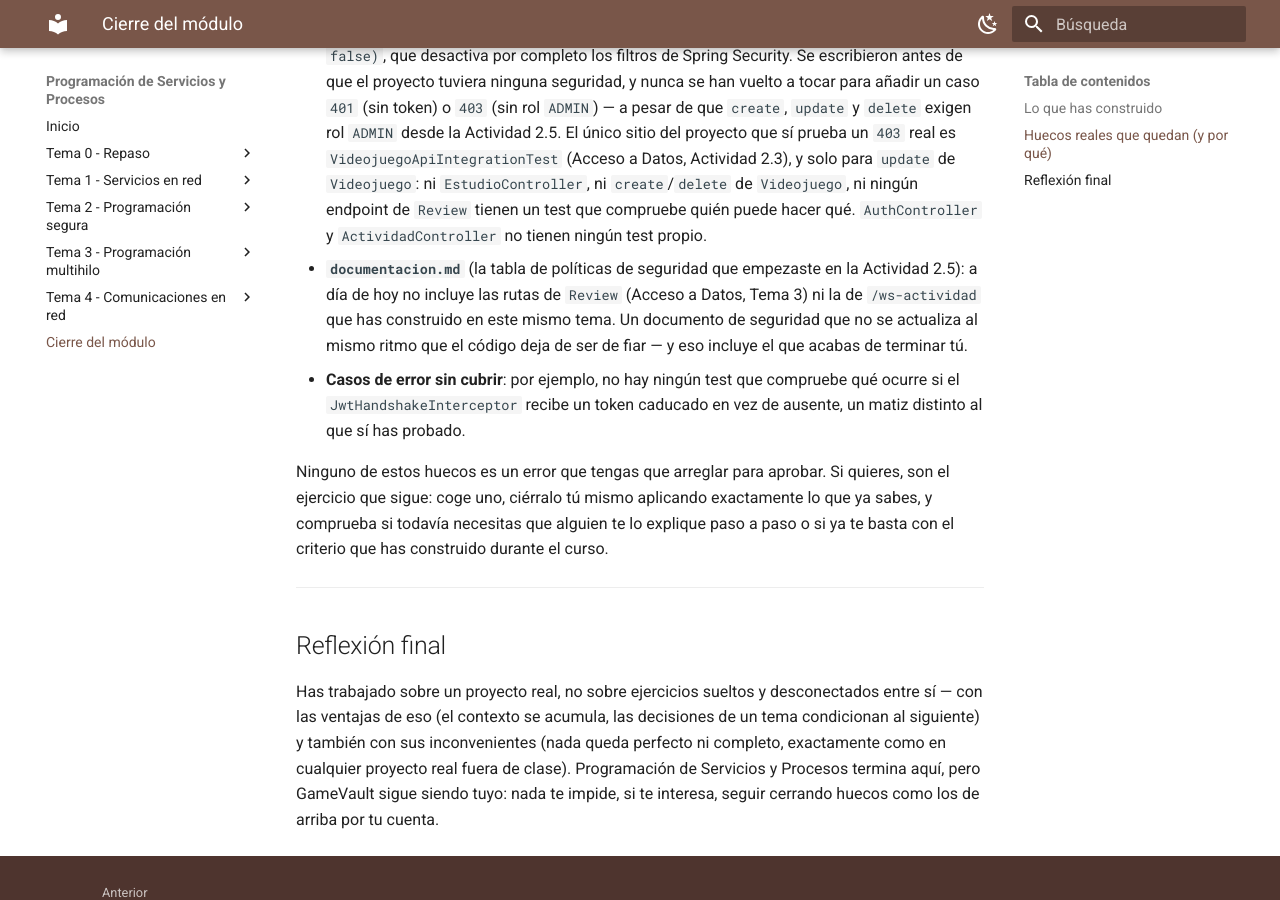
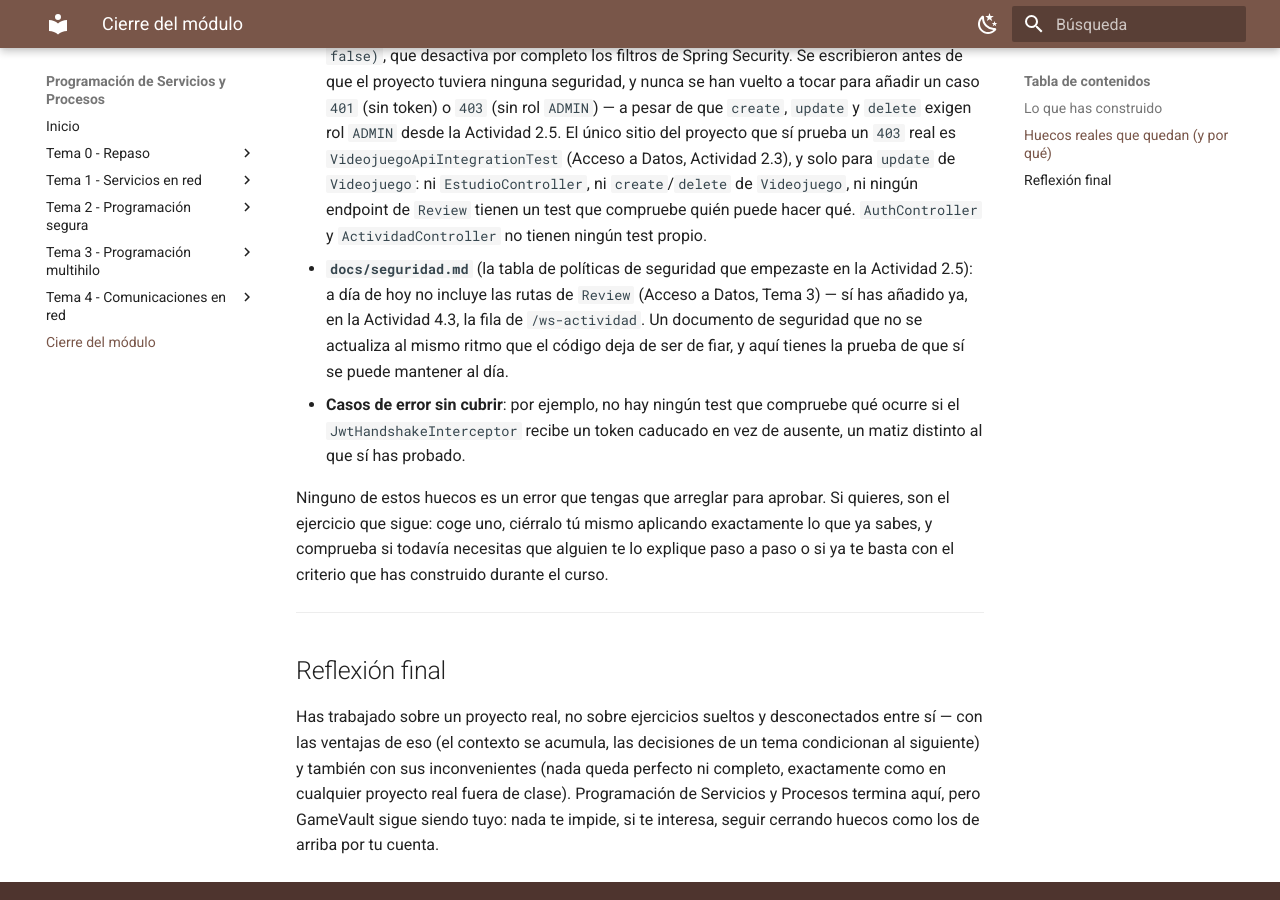
Before and after one commit to aitorventura/programacion-servicios-procesos, an MkDocs documentation site: the page built from docs/cierre.md, in a window 1280 px wide and 900 px high, scrolled down 1051 px. Built offline with MkDocs 1.6.1 and Material for MkDocs 9.7.7, drawn with Linux system fonts in a browser that asks for light colours.

Commit message:
Corrige README (Tema 4 renombrado) y cierre.md (nombre real de docs/seguridad.md, hueco de WebSocket ya resuelto)

```diff
--- a/docs/cierre.md
+++ b/docs/cierre.md
@@ -21,7 +21,7 @@ Un mismo proyecto, una API que ha pasado de leerse a mano con `curl` a estar ase
 Tu GameVault, tal como queda hoy, no está completo — y no es un descuido. El objetivo del módulo no era que repitieras la misma tarea (un test más, un endpoint más, una regla de seguridad más) sobre cada rincón del proyecto hasta agotarlo: era que entendieras cada patrón una vez, lo aplicaras un par de veces con criterio propio, y supieras reconocerlo la próxima vez que haga falta. Eso deja huecos a propósito — estos son reales, verificados sobre tu propio código, no hipotéticos:
 
 - **Tests que no se actualizaron cuando llegó la seguridad**: `VideojuegoControllerTest` y `EstudioControllerTest` (Actividad 1.3) usan `@AutoConfigureMockMvc(addFilters = false)`, que desactiva por completo los filtros de Spring Security. Se escribieron antes de que el proyecto tuviera ninguna seguridad, y nunca se han vuelto a tocar para añadir un caso `401` (sin token) o `403` (sin rol `ADMIN`) — a pesar de que `create`, `update` y `delete` exigen rol `ADMIN` desde la Actividad 2.5. El único sitio del proyecto que sí prueba un `403` real es `VideojuegoApiIntegrationTest` (Acceso a Datos, Actividad 2.3), y solo para `update` de `Videojuego`: ni `EstudioController`, ni `create`/`delete` de `Videojuego`, ni ningún endpoint de `Review` tienen un test que compruebe quién puede hacer qué. `AuthController` y `ActividadController` no tienen ningún test propio.
-- **`documentacion.md`** (la tabla de políticas de seguridad que empezaste en la Actividad 2.5): a día de hoy no incluye las rutas de `Review` (Acceso a Datos, Tema 3) ni la de `/ws-actividad` que has construido en este mismo tema. Un documento de seguridad que no se actualiza al mismo ritmo que el código deja de ser de fiar — y eso incluye el que acabas de terminar tú.
+- **`docs/seguridad.md`** (la tabla de políticas de seguridad que empezaste en la Actividad 2.5): a día de hoy no incluye las rutas de `Review` (Acceso a Datos, Tema 3) — sí has añadido ya, en la Actividad 4.3, la fila de `/ws-actividad`. Un documento de seguridad que no se actualiza al mismo ritmo que el código deja de ser de fiar, y aquí tienes la prueba de que sí se puede mantener al día.
 - **Casos de error sin cubrir**: por ejemplo, no hay ningún test que compruebe qué ocurre si el `JwtHandshakeInterceptor` recibe un token caducado en vez de ausente, un matiz distinto al que sí has probado.
 
 Ninguno de estos huecos es un error que tengas que arreglar para aprobar. Si quieres, son el ejercicio que sigue: coge uno, ciérralo tú mismo aplicando exactamente lo que ya sabes, y comprueba si todavía necesitas que alguien te lo explique paso a paso o si ya te basta con el criterio que has construido durante el curso.
```
Also changed, not shown: README.md (+1 -1 lines).
